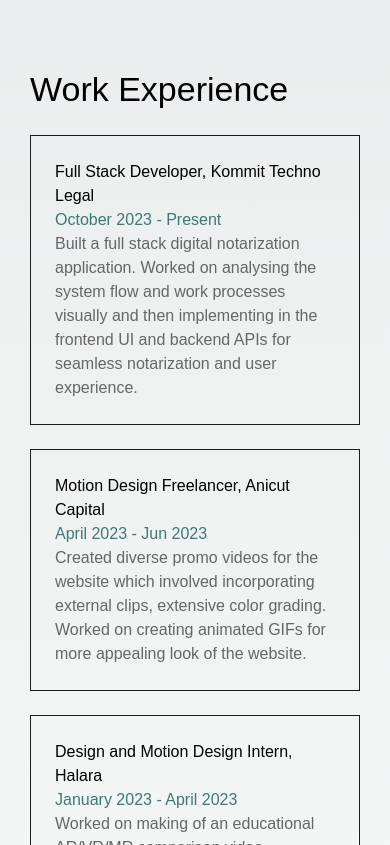
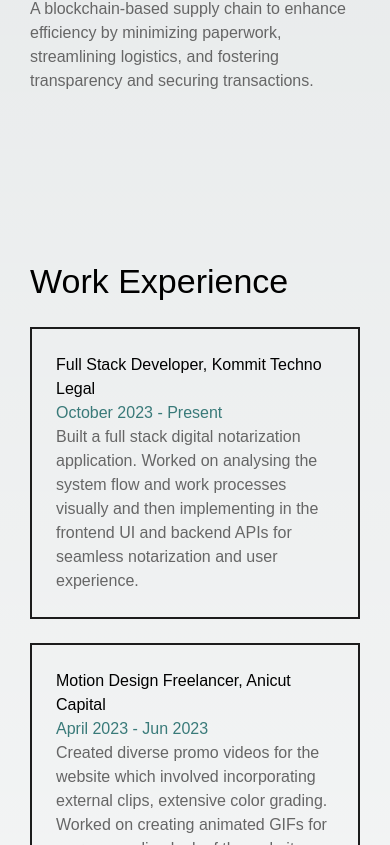
Before and after one commit to aryamanchandra/personalwebsite, a Next.js app: page / in a window 390 px wide. Shown: the part 1959-2804 px from the top of the page. Built offline with nearby package versions, Linux system fonts and the light colour scheme; a web font is replaced by a local one.

Commit message:
responsive main page

```diff
--- a/src/app/page.tsx
+++ b/src/app/page.tsx
@@ -25,7 +25,7 @@
         <Typography variant="h4" pb={2}>Selected Projects</Typography>
         <Stack direction="row" flexWrap="wrap" gap={2}>
           {projectdata && projectdata.map((element, index) => (
-            <Box key={index} pb={5} sx={{ width: "45%" }}>
+            <Box key={index} pb={5} sx={{ width: { xs: "100%", sm: "48%" } }}>
               {/* <Typography>Image will come here</Typography> */}
               <Typography variant="h6">{element.title}</Typography>
               <Typography color="primary.light">{element.stack}</Typography>
@@ -46,7 +46,7 @@
           Work Experience
         </Typography>
         {workdata && workdata.map((element, index) => (
-          <Box mt={3} p={3} sx={{ border: "1px solid #1c1c1c" }} key={index}>
+          <Box mt={3} p={3} sx={{ border: "2px solid #1c1c1c" }} key={index}>
             <Typography>
               {element.title}, {element.company}
             </Typography>
```
